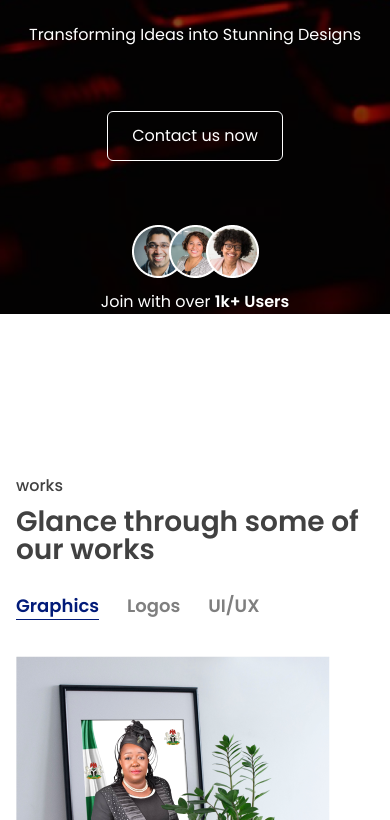
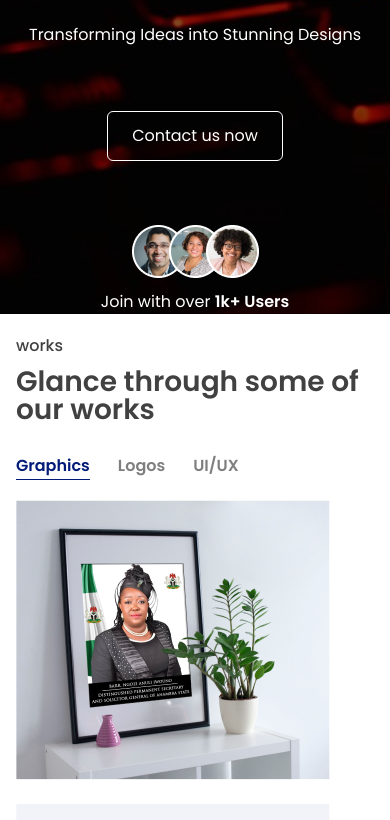
Before and after one commit to youngmikec/new-blake-website, a React (Create React App) app: page /gallary in a window 390 px wide. Shown: the part 437-1257 px from the top of the page. Built offline with nearby package versions, Linux system fonts and the light colour scheme.

Commit message:
Gallary Responsiveness done

```diff
--- a/src/components/tab/style.css
+++ b/src/components/tab/style.css
@@ -20,3 +20,14 @@ ul li {
     color: #021B79;
     border-bottom: 1px solid #021B79;
 }
+
+@media (min-width: 360px) and (max-width: 920px) {
+    .tab-nav ul li {
+        font-size: 16px;
+    }
+
+    .tab-content {
+        margin-top: 20px;
+        margin-bottom: 40px;
+    }
+}
--- /dev/null
+++ b/src/pages/gallary.css
@@ -0,0 +1,7 @@
+@media (min-width: 360px) and (max-width: 920px) {
+    .gallary {
+        padding: 0 16px;
+        margin-top: 20px;
+        margin-bottom: 20px;
+    }
+}
--- a/src/pages/gallary.tsx
+++ b/src/pages/gallary.tsx
@@ -4,6 +4,8 @@ import Navbar from '../components/navbar';
 import HeroComp from '../components/hero-comp';
 import Tab from '../components/tab';
 import Testimonial from '../components/testimonials';
+
+import './gallary.css'
 
 const Gallary = () => {
     return (
@@ -16,7 +18,7 @@ const Gallary = () => {
                     subTitle="Transforming Ideas into Stunning Designs"
                 />
 
-                <div className="works w-full bg-white mt-40 mb-20">
+                <div className="gallary w-full bg-white mt-40 mb-20">
                     <div className="mx-auto lg:w-11/12">
                         <span className="heading small-heading text-base font-medium mb-6">works</span>
                         <h2 className="heading main-heading text-5xl font-semibold mb-20">Glance through some of our works</h2>
```
